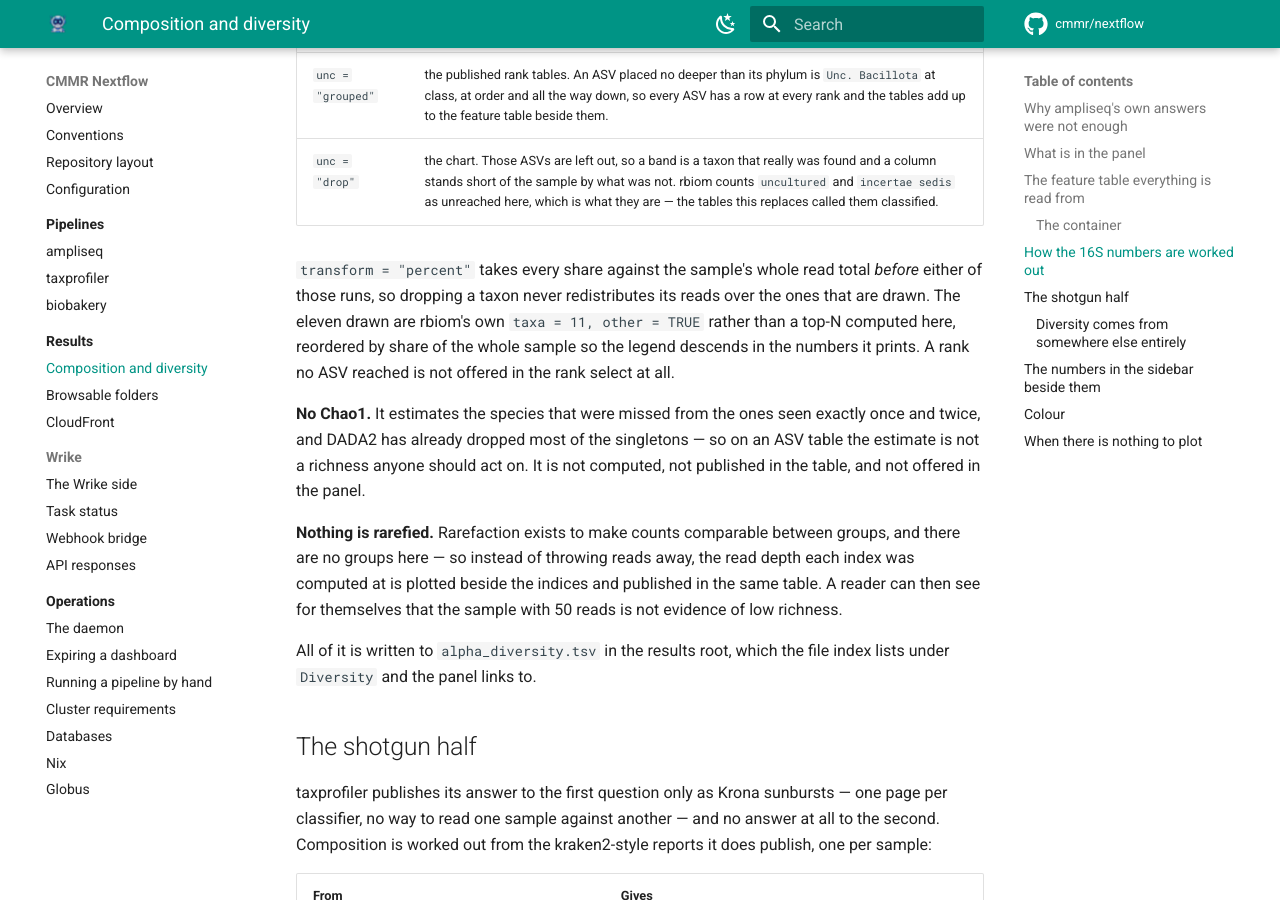
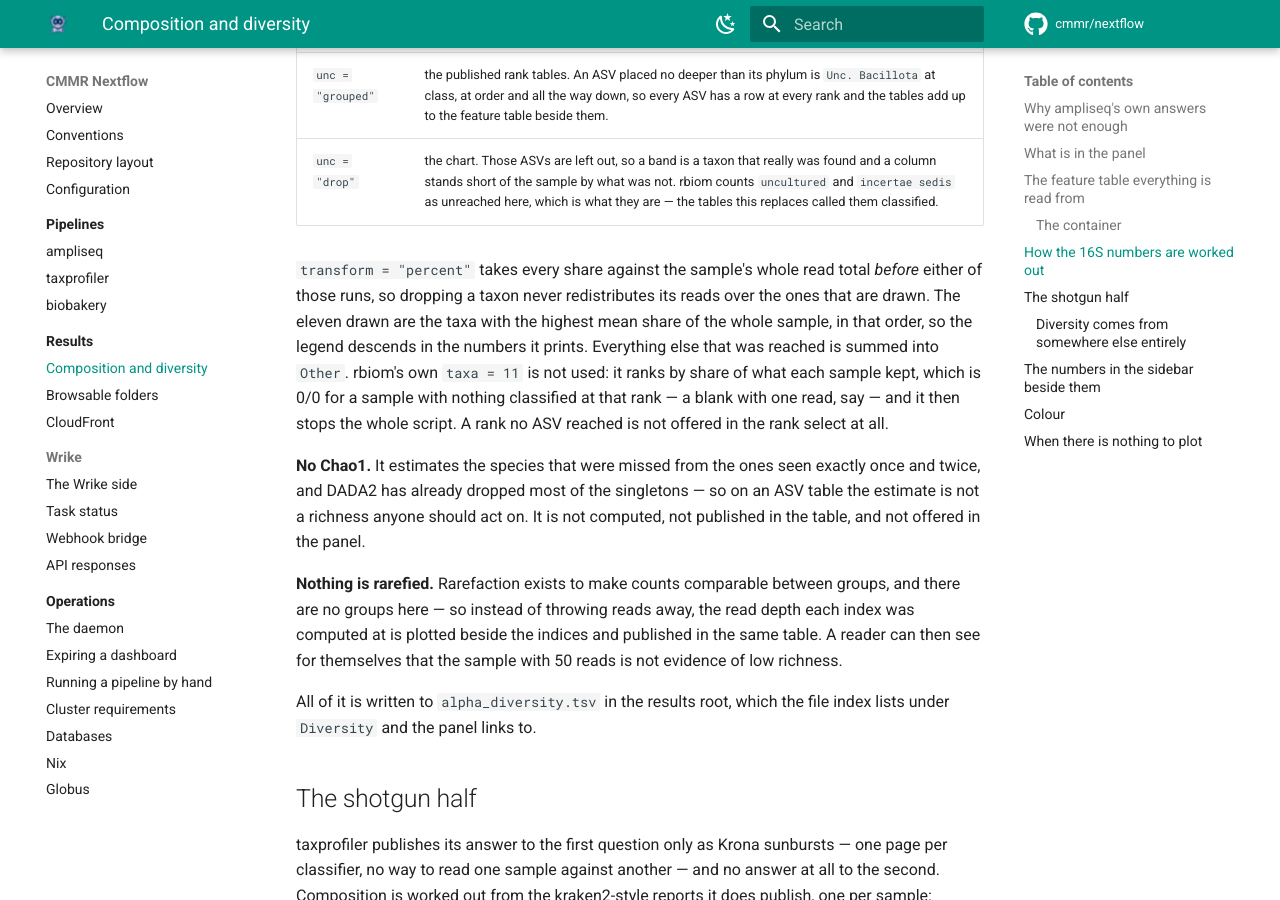
Before and after one commit to cmmr/nextflow, an MkDocs documentation site: the page built from docs/results/composition.md, in a window 1280 px wide and 900 px high, scrolled down 5919 px. Built offline with MkDocs 1.6.1 and Material for MkDocs 9.7.7, drawn with Linux system fonts in a browser that asks for light colours; comment, search, counter and statistics services are not loaded.

Commit message:
compute top taxa

```diff
--- a/docs/results/composition.md
+++ b/docs/results/composition.md
@@ -253,10 +253,13 @@ argument:
 
 `transform = "percent"` takes every share against the sample's whole read total
 *before* either of those runs, so dropping a taxon never redistributes its reads
-over the ones that are drawn. The eleven drawn are rbiom's own `taxa = 11,
-other = TRUE` rather than a top-N computed here, reordered by share of the whole
-sample so the legend descends in the numbers it prints. A rank no ASV reached is
-not offered in the rank select at all.
+over the ones that are drawn. The eleven drawn are the taxa with the highest
+mean share of the whole sample, in that order, so the legend descends in the
+numbers it prints. Everything else that was reached is summed into `Other`.
+rbiom's own `taxa = 11` is not used: it ranks by share of what each sample
+kept, which is 0/0 for a sample with nothing classified at that rank — a blank
+with one read, say — and it then stops the whole script. A rank no ASV reached
+is not offered in the rank select at all.
 
 **No Chao1.** It estimates the species that were missed from the ones seen
 exactly once and twice, and DADA2 has already dropped most of the singletons —
```
Also changed, not shown: 1 other file.
